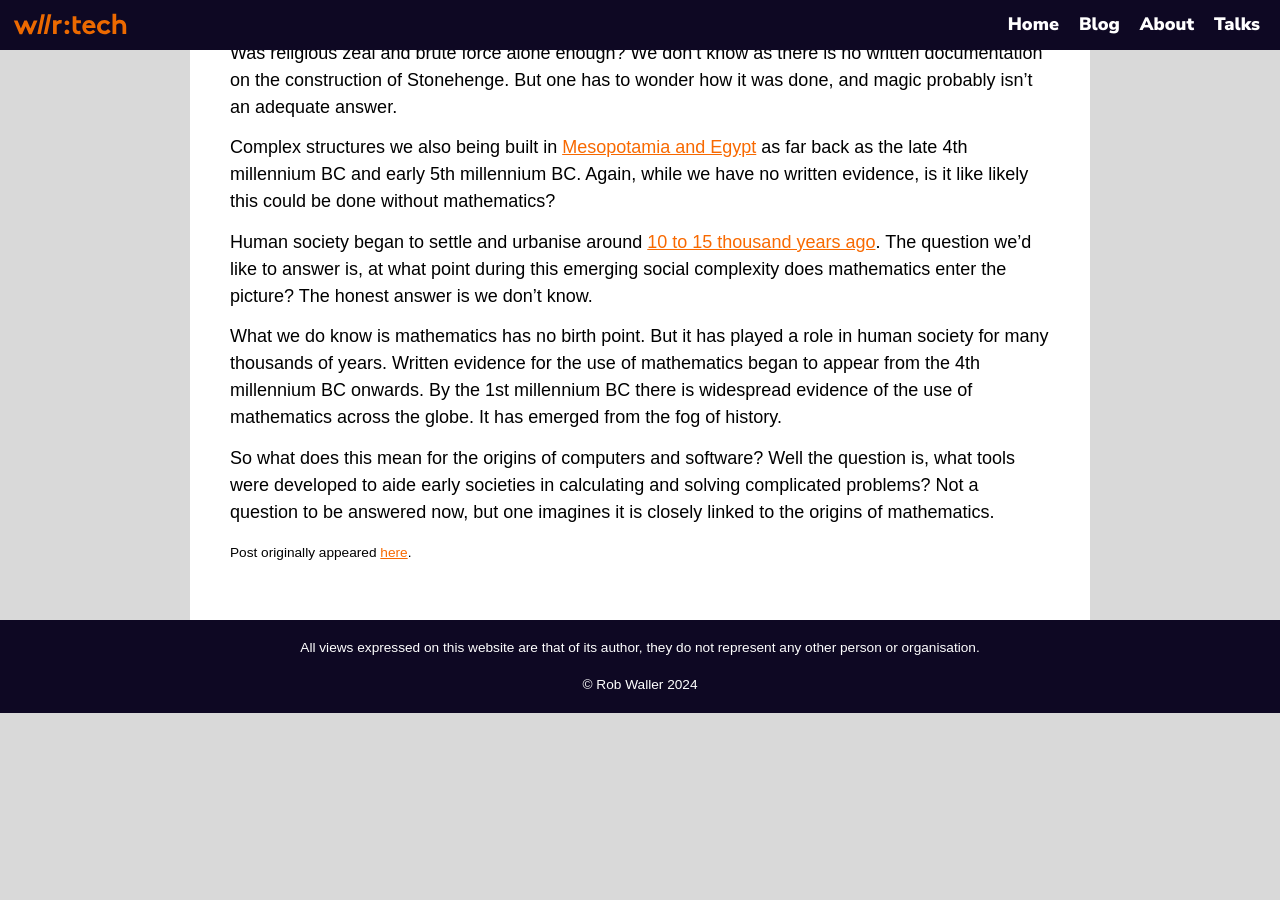
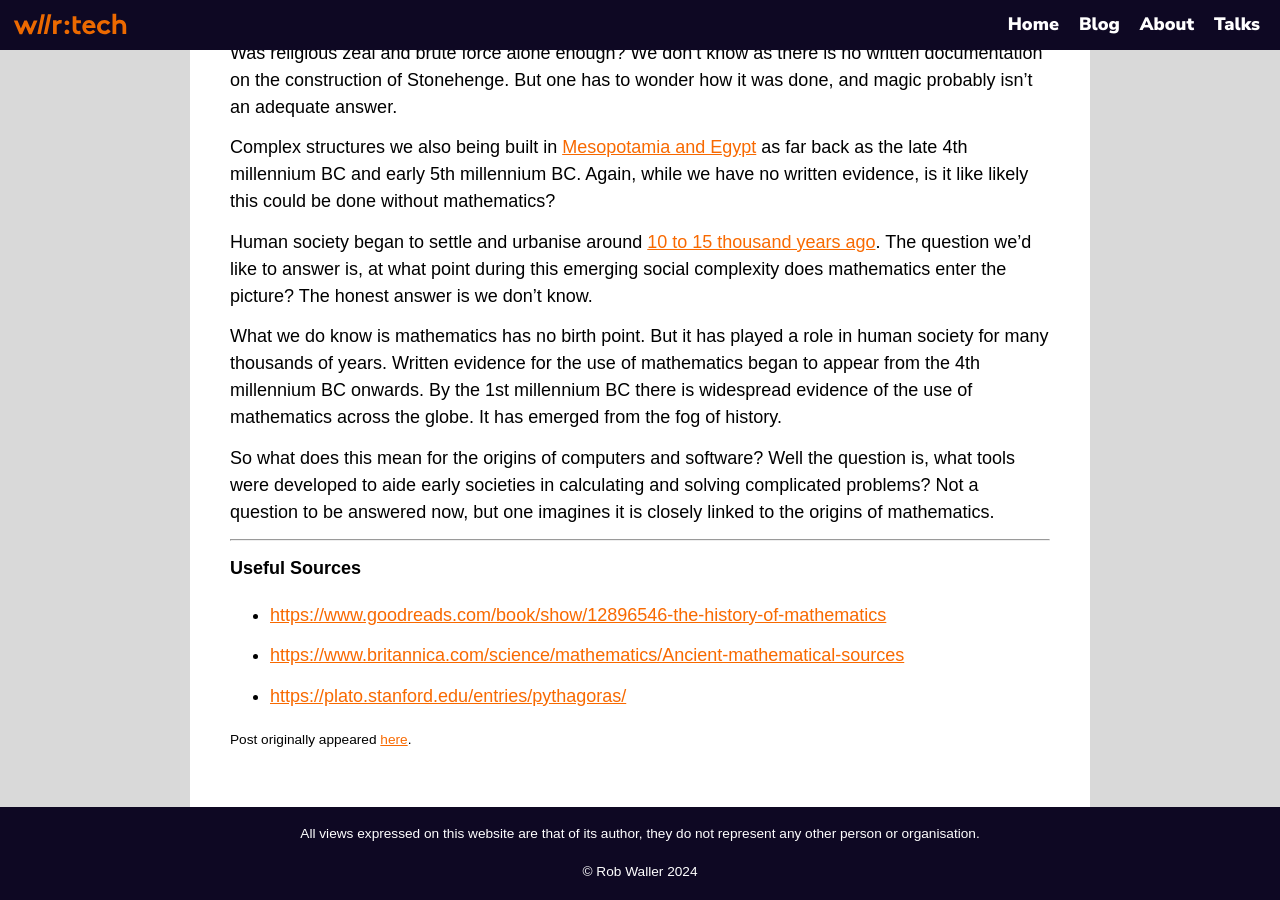
Before and after one commit to RobDWaller/robdwaller.github.io, a Jekyll site: the page built from _posts/2021-11-25-origins-mathematics-journey-towards-computers.md, in a window 1280 px wide and 900 px high, scrolled down 1661 px. Built offline with Jekyll 4.4.1, drawn with Linux system fonts in a browser that asks for light colours; comment, search, counter and statistics services are not loaded; before the commit the page ends 2374 px from its top, so only the background shows below that.

Commit message:
Added missing content to origin of mathematics article.

```diff
--- a/_posts/2021-11-25-origins-mathematics-journey-towards-computers.md
+++ b/_posts/2021-11-25-origins-mathematics-journey-towards-computers.md
@@ -34,3 +34,11 @@ Human society began to settle and urbanise around [10 to 15 thousand years ago](
 What we do know is mathematics has no birth point. But it has played a role in human society for many thousands of years. Written evidence for the use of mathematics began to appear from the 4th millennium BC onwards. By the 1st millennium BC there is widespread evidence of the use of mathematics across the globe. It has emerged from the fog of history.
 
 So what does this mean for the origins of computers and software? Well the question is, what tools were developed to aide early societies in calculating and solving complicated problems? Not a question to be answered now, but one imagines it is closely linked to the origins of mathematics.
+
+---
+
+**Useful Sources**
+
+- [https://www.goodreads.com/book/show/12896546-the-history-of-mathematics](https://www.goodreads.com/book/show/12896546-the-history-of-mathematics)
+- [https://www.britannica.com/science/mathematics/Ancient-mathematical-sources](https://www.britannica.com/science/mathematics/Ancient-mathematical-sources)
+- [https://plato.stanford.edu/entries/pythagoras/](https://plato.stanford.edu/entries/pythagoras/)
```
